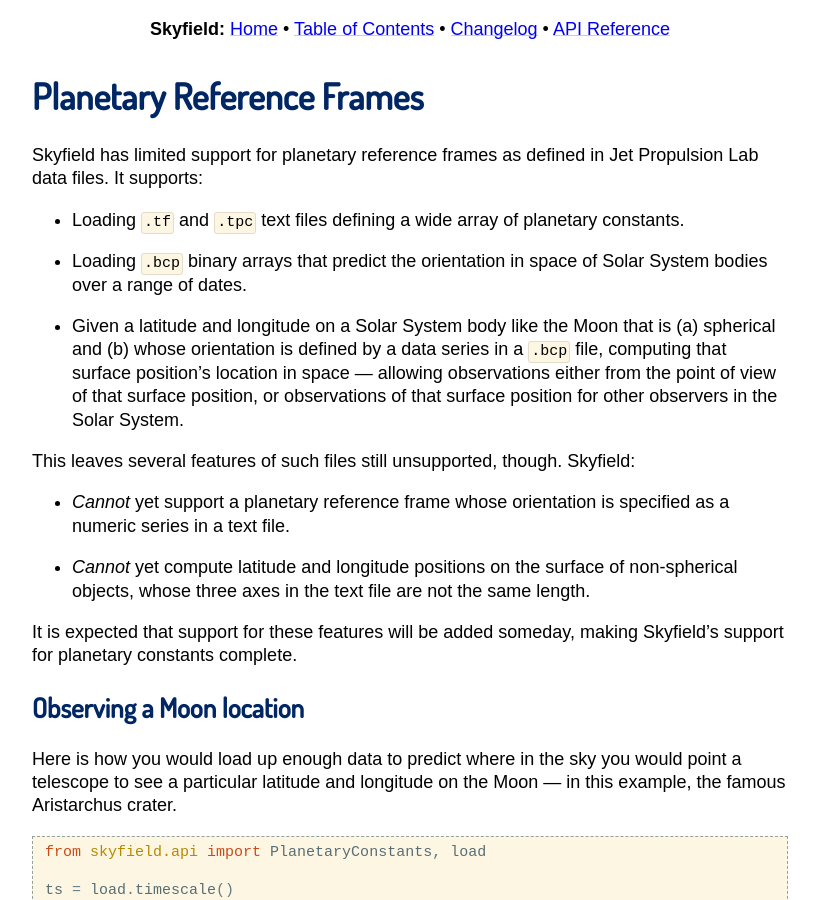
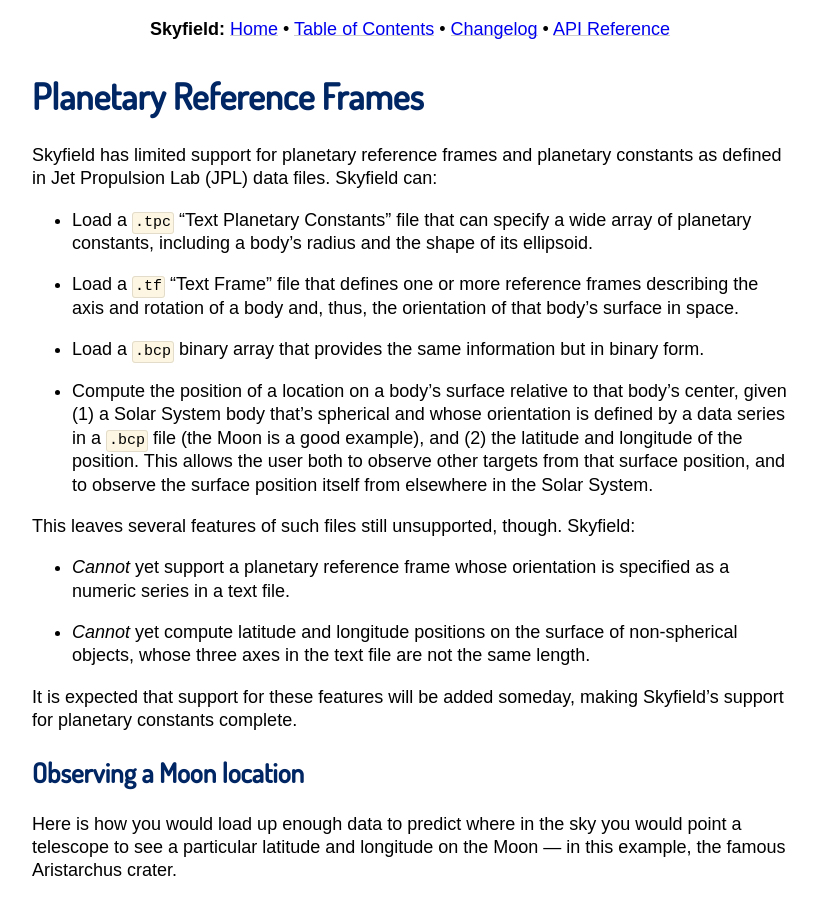
Before and after one commit to skyfielders/python-skyfield, a Sphinx documentation site: the page built from documentation/planetary.rst, in a window 1280 px wide and 900 px high. Shown: the whole window, without its empty margins (230-1049 px from the left). Built offline with Sphinx 7.4.7, drawn with Linux system fonts in a browser that asks for light colours; some web fonts are replaced; some of the changed text lies outside the part shown.

Commit message:
Docs: reword intro to Planetary Reference Frames
Hopefully this starts to clarify that a planet’s ellipsoid parameters
are a different concept than the planet’s reference frame, which is
purely a coordinate system oriented to the planet’s surface.

```diff
--- a/documentation/planetary.rst
+++ b/documentation/planetary.rst
@@ -4,23 +4,33 @@
 ============================
 
 Skyfield has limited support for planetary reference frames
-as defined in Jet Propulsion Lab data files.
-It supports:
+and planetary constants
+as defined in Jet Propulsion Lab (JPL) data files.
+Skyfield can:
 
-* Loading ``.tf`` and ``.tpc`` text files
-  defining a wide array of planetary constants.
+* Load a ``.tpc`` “Text Planetary Constants” file
+  that can specify a wide array of planetary constants,
+  including a body’s radius and the shape of its ellipsoid.
 
-* Loading ``.bcp`` binary arrays
-  that predict the orientation in space of Solar System bodies
-  over a range of dates.
+* Load a ``.tf`` “Text Frame” file
+  that defines one or more reference frames
+  describing the axis and rotation of a body and,
+  thus, the orientation of that body’s surface in space.
 
-* Given a latitude and longitude on a Solar System body like the Moon that is
-  (a) spherical and
-  (b) whose orientation is defined by a data series in a ``.bcp`` file,
-  computing that surface position’s location in space —
-  allowing observations either from the point of view of that surface position,
-  or observations of that surface position
-  for other observers in the Solar System.
+* Load a ``.bcp`` binary array
+  that provides the same information but in binary form.
+
+* Compute the position of a location on a body’s surface
+  relative to that body’s center,
+  given (1) a Solar System body
+  that’s spherical
+  and whose orientation is defined by a data series in a ``.bcp`` file
+  (the Moon is a good example),
+  and (2) the latitude and longitude of the position.
+  This allows the user
+  both to observe other targets from that surface position,
+  and to observe the surface position itself
+  from elsewhere in the Solar System.
 
 This leaves several features of such files still unsupported, though.
 Skyfield:
@@ -181,7 +191,7 @@
 If you are directly manipulating vectors,
 you might simply want Skyfield to compute the NumPy rotation matrix
 for rotating vectors from the ICRF into the frame of reference
-of the Solar System body.
+of the Solar System body’s longitude and latitude.
 The ``frame`` object returned above
 can return these matrices directly.
 If given a single time ``t``,
```
